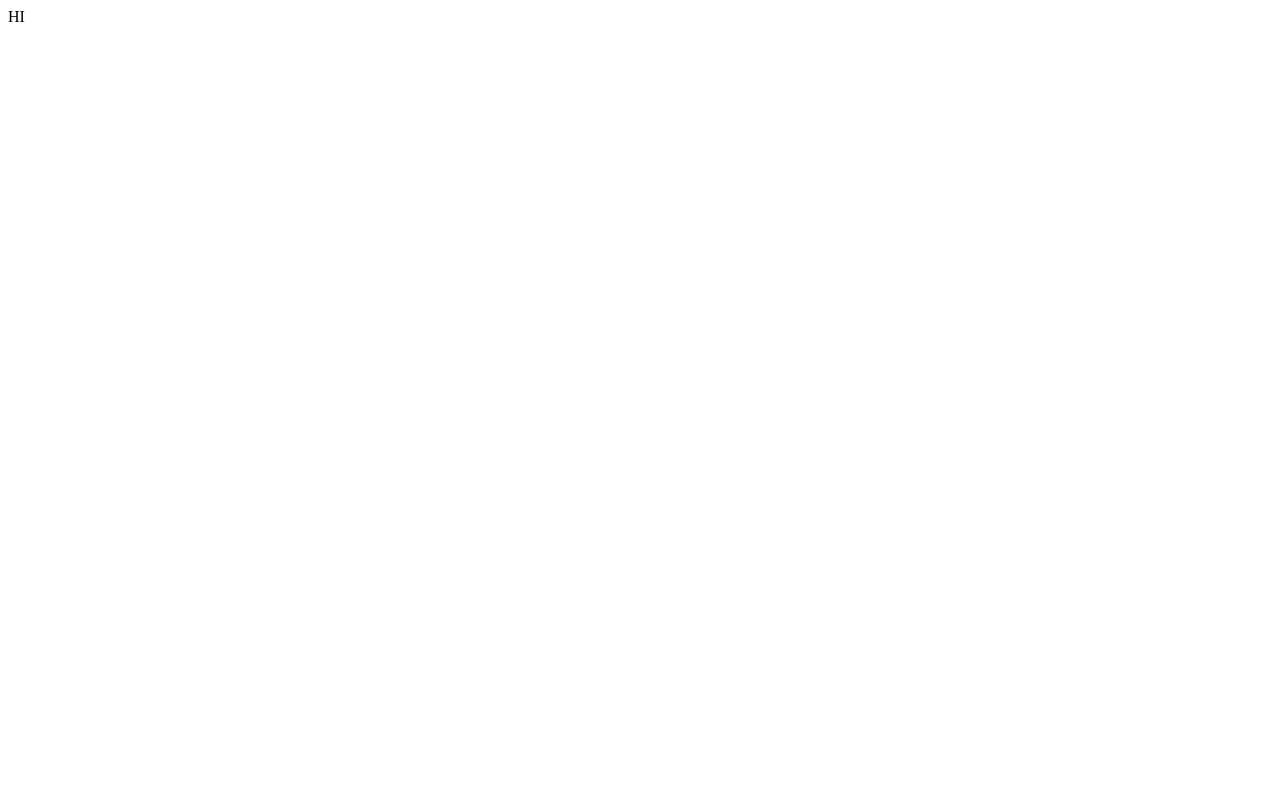
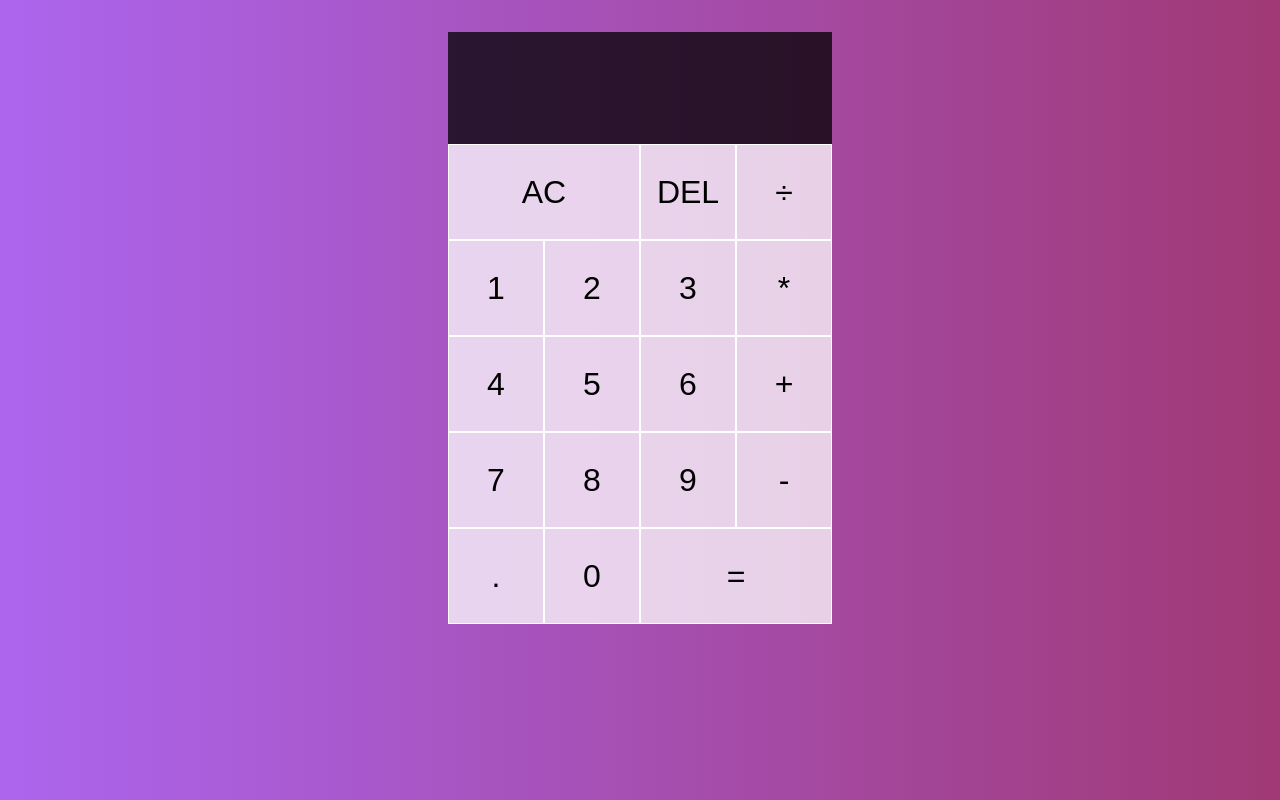
Before and after one commit to cspdevs000/react-calculator, a React (Create React App) app in the folder react-calculator/: page / in a window 1280 px wide. Built offline with nearby package versions, Linux system fonts and the light colour scheme.

Commit message:
calculator styled

```diff
--- a/react-calculator/src/App.js
+++ b/react-calculator/src/App.js
@@ -1,7 +1,32 @@
+import './styles.css';
+
 function App() {
   return (
-    <div className="calcGrid">
-      HI
+    <div className="calc-grid">
+      <div className="output">
+        <div className="prev-operand">
+        </div>
+        <div className="current-operand">
+        </div>
+      </div>
+      <button className="span-two">AC</button>
+      <button className="">DEL</button>
+      <button className="">÷</button>
+      <button className="">1</button>
+      <button className="">2</button>
+      <button className="">3</button>
+      <button className="">*</button>
+      <button className="">4</button>
+      <button className="">5</button>
+      <button className="">6</button>
+      <button className="">+</button>
+      <button className="">7</button>
+      <button className="">8</button>
+      <button className="">9</button>
+      <button className="">-</button>
+      <button className="">.</button>
+      <button className="">0</button>
+      <button className="span-two">=</button>
     </div>
   );
 }
--- /dev/null
+++ b/react-calculator/src/styles.css
@@ -0,0 +1,55 @@
+*, *::before, *::after {
+    box-sizing: border-box;
+}
+
+body {
+    margin: 0;
+    background: linear-gradient(to right, #ac65ee, #a03975)
+}
+
+.calc-grid {
+    display: grid;
+    margin-top: 2rem;
+    justify-content: center;
+    grid-template-columns: repeat(4, 6rem);
+    grid-template-rows: minmax(7rem, auto) repeat(5, 6rem);
+}
+
+.span-two {
+    grid-column: span 2;
+}
+
+.calc-grid > button {
+    cursor: pointer;
+    font-size: 2rem;
+    border: 1px solid white;
+    outline: none;
+    background-color: rgba(255, 255, 255, 0.75);
+}
+
+.calc-grid > button:hover,
+.calc-grid > button:focus {
+    background-color: rgba(255, 255, 255, 0.9);
+}
+
+.output {
+    grid-column: 1 / -1;
+    background-color: rgba(0, 0, 0, 0.75);
+    display: flex;
+    flex-direction: column;
+    align-items: flex-end;
+    justify-content: space-around;
+    padding: .75rem;
+    word-wrap: break-word;
+    word-break: break-all;
+}
+
+.output .prev-operand {
+    color: rgba(255, 255, 255, 0.75);
+    font-size: 1.5rem;
+}
+
+.output .current-operand {
+    color: white;
+    font-size: 2.5rem;
+}
```
